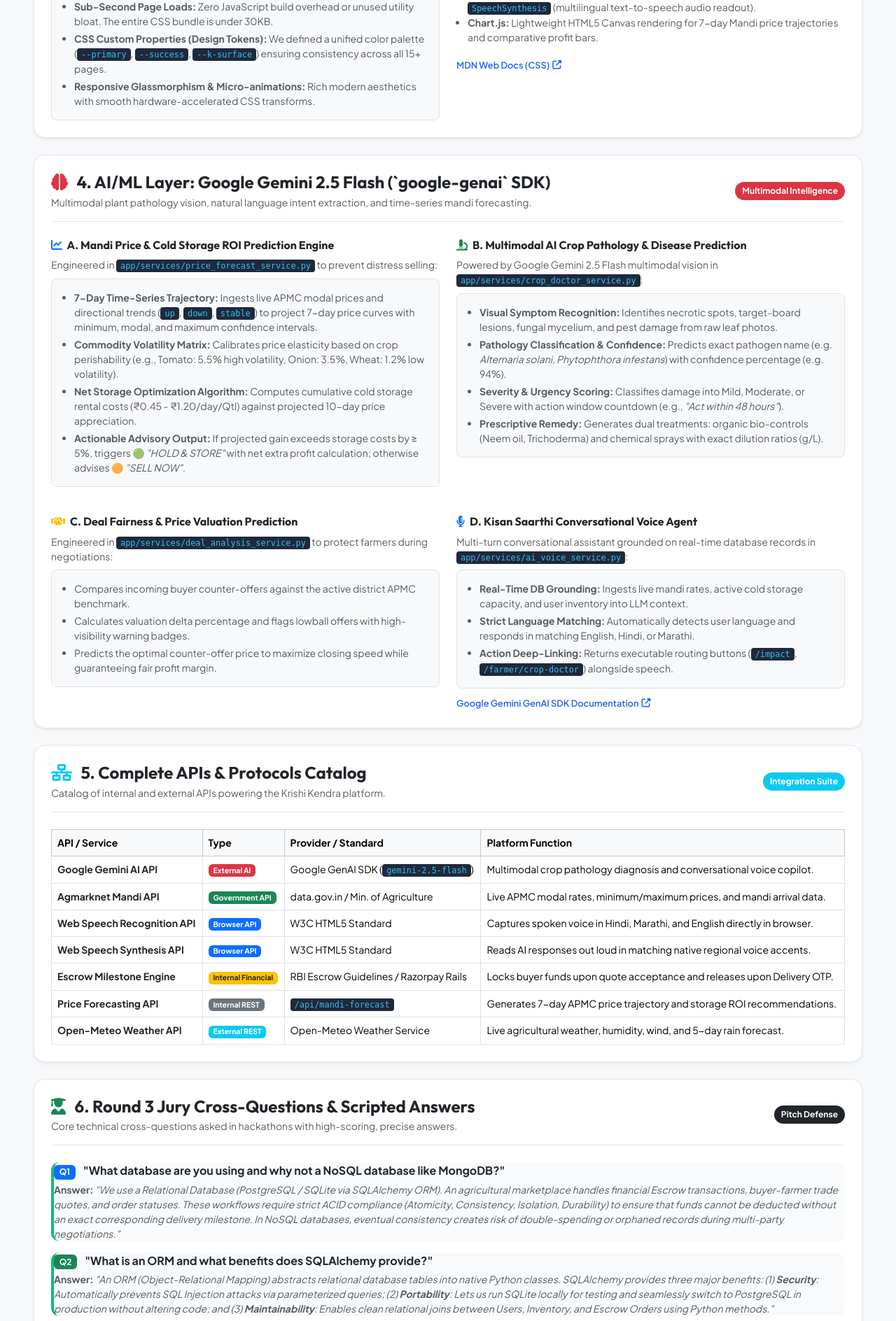
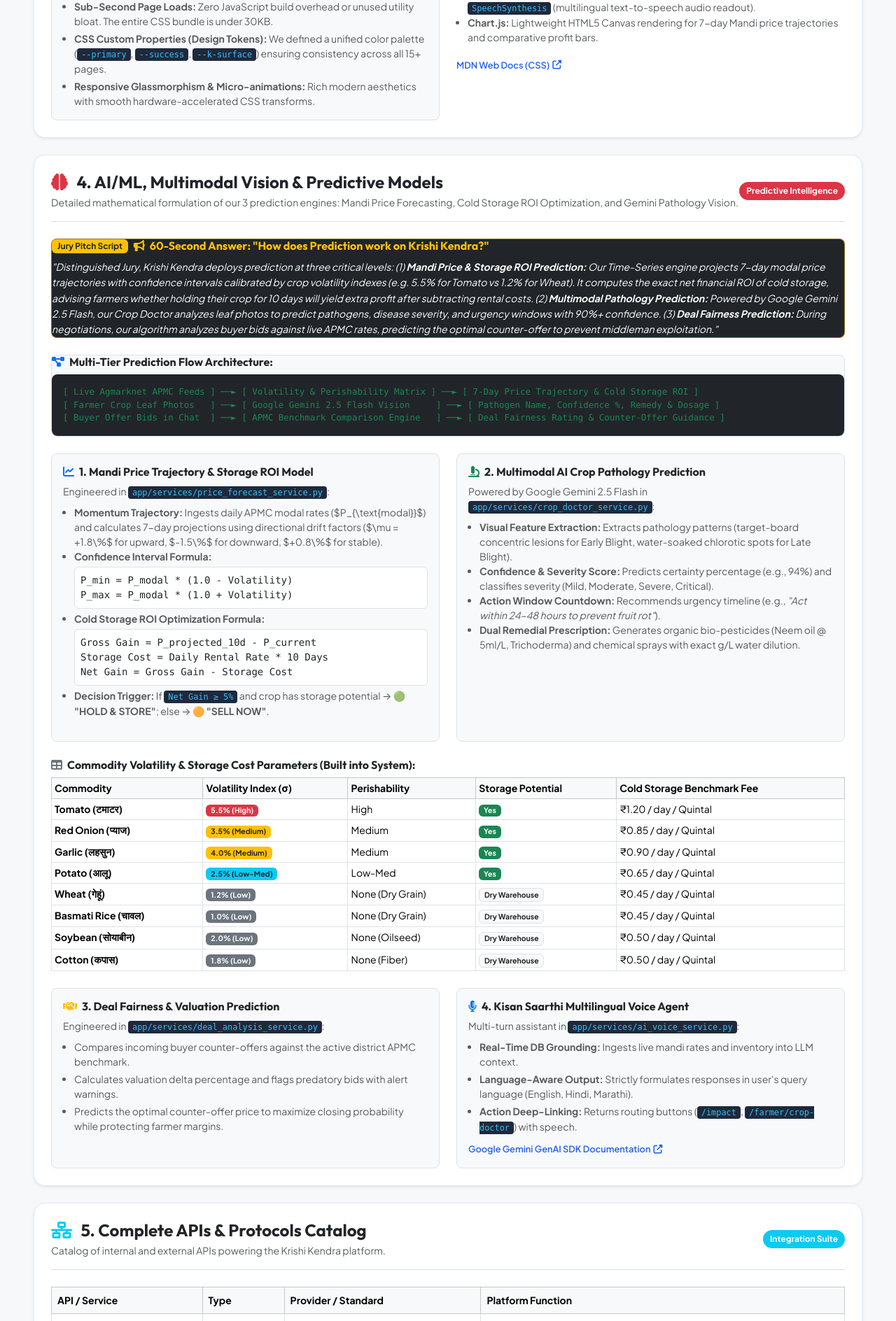
Before and after one commit to GranthSidhant/Krishi_Kendra, a Flask app: page /docs/architecture in a window 1280 px wide. Shown: the part 2103-3991 px from the top of the page at 70% size. Run offline with Flask 3, Linux system fonts and the light colour scheme; some libraries are stand-ins or nearby versions.

Commit message:
docs: enrich reading resource with prediction architecture, commodity volatility matrix, and pitch script

```diff
--- a/app/templates/tech_stack_docs.html
+++ b/app/templates/tech_stack_docs.html
@@ -298,80 +298,188 @@
     </div>
   </div>
 
-  <!-- ==================== SECTION 4: AI/ML & GOOGLE GEMINI VISION ==================== -->
+  <!-- ==================== SECTION 4: AI/ML & PREDICTION ENGINES ==================== -->
   <div class="tech-card p-4 mb-4 shadow-sm" id="aiml-section">
     <div class="border-bottom pb-3 mb-4 d-flex justify-content-between align-items-center">
       <div>
         <h4 class="fw-bold text-dark mb-1">
-          <i class="fas fa-brain text-danger me-2"></i> 4. AI/ML Layer: Google Gemini 2.5 Flash (`google-genai` SDK)
+          <i class="fas fa-brain text-danger me-2"></i> 4. AI/ML, Multimodal Vision & Predictive Models
         </h4>
         <p class="text-muted small mb-0">
-          Multimodal plant pathology vision, natural language intent extraction, and time-series mandi forecasting.
+          Detailed mathematical formulation of our 3 prediction engines: Mandi Price Forecasting, Cold Storage ROI Optimization, and Gemini Pathology Vision.
         </p>
       </div>
-      <span class="tech-badge bg-danger text-white">Multimodal Intelligence</span>
+      <span class="tech-badge bg-danger text-white">Predictive Intelligence</span>
+    </div>
+
+    <!-- 60-Second High-Scoring Jury Pitch Callout Box -->
+    <div class="p-3.5 bg-dark text-white rounded-3 border border-warning border-opacity-50 mb-4">
+      <div class="d-flex align-items-center gap-2 mb-2">
+        <span class="badge bg-warning text-dark fw-bold">Jury Pitch Script</span>
+        <h6 class="fw-bold text-warning mb-0"><i class="fas fa-bullhorn me-1"></i> 60-Second Answer: "How does Prediction work on Krishi Kendra?"</h6>
+      </div>
+      <p class="small text-white text-opacity-90 fst-italic mb-0" style="line-height: 1.6;">
+        "Distinguished Jury, Krishi Kendra deploys prediction at three critical levels: (1) <strong>Mandi Price & Storage ROI Prediction:</strong> Our Time-Series engine projects 7-day modal price trajectories with confidence intervals calibrated by crop volatility indexes (e.g. 5.5% for Tomato vs 1.2% for Wheat). It computes the exact net financial ROI of cold storage, advising farmers whether holding their crop for 10 days will yield extra profit after subtracting rental costs. (2) <strong>Multimodal Pathology Prediction:</strong> Powered by Google Gemini 2.5 Flash, our Crop Doctor analyzes leaf photos to predict pathogens, disease severity, and urgency windows with 90%+ confidence. (3) <strong>Deal Fairness Prediction:</strong> During negotiations, our algorithm analyzes buyer bids against live APMC rates, predicting the optimal counter-offer to prevent middleman exploitation."
+      </p>
+    </div>
+
+    <!-- Prediction Architecture Workflow Diagram -->
+    <div class="bg-light p-3.5 rounded-3 border mb-4">
+      <h6 class="fw-bold text-dark mb-2"><i class="fas fa-project-diagram text-primary me-1"></i> Multi-Tier Prediction Flow Architecture:</h6>
+      <pre class="bg-dark text-success p-3 rounded-3 small mb-0 font-monospace" style="overflow-x: auto; font-size: 0.78rem;">
+[ Live Agmarknet APMC Feeds ] ──► [ Volatility & Perishability Matrix ] ──► [ 7-Day Price Trajectory & Cold Storage ROI ]
+[ Farmer Crop Leaf Photos   ] ──► [ Google Gemini 2.5 Flash Vision     ] ──► [ Pathogen Name, Confidence %, Remedy & Dosage ]
+[ Buyer Offer Bids in Chat  ] ──► [ APMC Benchmark Comparison Engine   ] ──► [ Deal Fairness Rating & Counter-Offer Guidance ]</pre>
     </div>
 
     <div class="row g-4 mb-4">
+      <!-- Engine 1 -->
       <div class="col-lg-6">
-        <h6 class="fw-bold text-dark"><i class="fas fa-chart-line text-primary me-1"></i> A. Mandi Price & Cold Storage ROI Prediction Engine</h6>
-        <p class="small text-muted mb-2">
-          Engineered in <span class="code-pill">app/services/price_forecast_service.py</span> to prevent distress selling:
-        </p>
-        <div class="p-3 bg-light rounded-3 border small text-muted mb-3">
-          <ul class="mb-0 ps-3">
-            <li class="mb-1"><strong>7-Day Time-Series Trajectory:</strong> Ingests live APMC modal prices and directional trends (<span class="code-pill">up</span>, <span class="code-pill">down</span>, <span class="code-pill">stable</span>) to project 7-day price curves with minimum, modal, and maximum confidence intervals.</li>
-            <li class="mb-1"><strong>Commodity Volatility Matrix:</strong> Calibrates price elasticity based on crop perishability (e.g., Tomato: 5.5% high volatility, Onion: 3.5%, Wheat: 1.2% low volatility).</li>
-            <li class="mb-1"><strong>Net Storage Optimization Algorithm:</strong> Computes cumulative cold storage rental costs (₹0.45 - ₹1.20/day/Qtl) against projected 10-day price appreciation.</li>
-            <li><strong>Actionable Advisory Output:</strong> If projected gain exceeds storage costs by &ge; 5%, triggers 🟢 <em>"HOLD & STORE"</em> with net extra profit calculation; otherwise advises 🟠 <em>"SELL NOW"</em>.</li>
+        <div class="p-3 bg-light rounded-3 border h-100">
+          <h6 class="fw-bold text-dark mb-2"><i class="fas fa-chart-line text-primary me-1"></i> 1. Mandi Price Trajectory & Storage ROI Model</h6>
+          <p class="small text-muted mb-2">
+            Engineered in <span class="code-pill">app/services/price_forecast_service.py</span>:
+          </p>
+          <ul class="small text-muted ps-3 mb-3">
+            <li class="mb-1.5"><strong>Momentum Trajectory:</strong> Ingests daily APMC modal rates ($P_{\text{modal}}$) and calculates 7-day projections using directional drift factors ($\mu = +1.8\%$ for upward, $-1.5\%$ for downward, $+0.8\%$ for stable).</li>
+            <li class="mb-1.5"><strong>Confidence Interval Formula:</strong>
+              <div class="bg-white p-2 rounded border font-monospace text-dark mt-1 mb-1">
+                P_min = P_modal * (1.0 - Volatility)<br>
+                P_max = P_modal * (1.0 + Volatility)
+              </div>
+            </li>
+            <li class="mb-1.5"><strong>Cold Storage ROI Optimization Formula:</strong>
+              <div class="bg-white p-2 rounded border font-monospace text-dark mt-1 mb-1">
+                Gross Gain = P_projected_10d - P_current<br>
+                Storage Cost = Daily Rental Rate * 10 Days<br>
+                Net Gain = Gross Gain - Storage Cost
+              </div>
+            </li>
+            <li><strong>Decision Trigger:</strong> If <span class="code-pill">Net Gain &ge; 5%</span> and crop has storage potential &rarr; 🟢 <strong>"HOLD & STORE"</strong>; else &rarr; 🟠 <strong>"SELL NOW"</strong>.</li>
+          </ul>
+        </div>
+      </div>
+
+      <!-- Engine 2 -->
+      <div class="col-lg-6">
+        <div class="p-3 bg-light rounded-3 border h-100">
+          <h6 class="fw-bold text-dark mb-2"><i class="fas fa-microscope text-success me-1"></i> 2. Multimodal AI Crop Pathology Prediction</h6>
+          <p class="small text-muted mb-2">
+            Powered by Google Gemini 2.5 Flash in <span class="code-pill">app/services/crop_doctor_service.py</span>:
+          </p>
+          <ul class="small text-muted ps-3 mb-3">
+            <li class="mb-1.5"><strong>Visual Feature Extraction:</strong> Extracts pathology patterns (target-board concentric lesions for Early Blight, water-soaked chlorotic spots for Late Blight).</li>
+            <li class="mb-1.5"><strong>Confidence & Severity Score:</strong> Predicts certainty percentage (e.g., 94%) and classifies severity (Mild, Moderate, Severe, Critical).</li>
+            <li class="mb-1.5"><strong>Action Window Countdown:</strong> Recommends urgency timeline (e.g., <em>"Act within 24–48 hours to prevent fruit rot"</em>).</li>
+            <li><strong>Dual Remedial Prescription:</strong> Generates organic bio-pesticides (Neem oil @ 5ml/L, Trichoderma) and chemical sprays with exact g/L water dilution.</li>
+          </ul>
+        </div>
+      </div>
+    </div>
+
+    <!-- Commodity Volatility Matrix Table -->
+    <div class="mb-4">
+      <h6 class="fw-bold text-dark mb-2"><i class="fas fa-table text-secondary me-1"></i> Commodity Volatility & Storage Cost Parameters (Built into System):</h6>
+      <div class="table-responsive">
+        <table class="table table-sm table-bordered small mb-0 bg-white">
+          <thead class="table-light">
+            <tr>
+              <th>Commodity</th>
+              <th>Volatility Index (&sigma;)</th>
+              <th>Perishability</th>
+              <th>Storage Potential</th>
+              <th>Cold Storage Benchmark Fee</th>
+            </tr>
+          </thead>
+          <tbody>
+            <tr>
+              <td class="fw-bold">Tomato (टमाटर)</td>
+              <td><span class="badge bg-danger">5.5% (High)</span></td>
+              <td>High</td>
+              <td><span class="badge bg-success">Yes</span></td>
+              <td>₹1.20 / day / Quintal</td>
+            </tr>
+            <tr>
+              <td class="fw-bold">Red Onion (प्याज)</td>
+              <td><span class="badge bg-warning text-dark">3.5% (Medium)</span></td>
+              <td>Medium</td>
+              <td><span class="badge bg-success">Yes</span></td>
+              <td>₹0.85 / day / Quintal</td>
+            </tr>
+            <tr>
+              <td class="fw-bold">Garlic (लहसुन)</td>
+              <td><span class="badge bg-warning text-dark">4.0% (Medium)</span></td>
+              <td>Medium</td>
+              <td><span class="badge bg-success">Yes</span></td>
+              <td>₹0.90 / day / Quintal</td>
+            </tr>
+            <tr>
+              <td class="fw-bold">Potato (आलू)</td>
+              <td><span class="badge bg-info text-dark">2.5% (Low-Med)</span></td>
+              <td>Low-Med</td>
+              <td><span class="badge bg-success">Yes</span></td>
+              <td>₹0.65 / day / Quintal</td>
+            </tr>
+            <tr>
+              <td class="fw-bold">Wheat (गेहूं)</td>
+              <td><span class="badge bg-secondary">1.2% (Low)</span></td>
+              <td>None (Dry Grain)</td>
+              <td><span class="badge bg-light text-dark border">Dry Warehouse</span></td>
+              <td>₹0.45 / day / Quintal</td>
+            </tr>
+            <tr>
+              <td class="fw-bold">Basmati Rice (चावल)</td>
+              <td><span class="badge bg-secondary">1.0% (Low)</span></td>
+              <td>None (Dry Grain)</td>
+              <td><span class="badge bg-light text-dark border">Dry Warehouse</span></td>
+              <td>₹0.45 / day / Quintal</td>
+            </tr>
+            <tr>
+              <td class="fw-bold">Soybean (सोयाबीन)</td>
+              <td><span class="badge bg-secondary">2.0% (Low)</span></td>
+              <td>None (Oilseed)</td>
+              <td><span class="badge bg-light text-dark border">Dry Warehouse</span></td>
+              <td>₹0.50 / day / Quintal</td>
+            </tr>
+            <tr>
+              <td class="fw-bold">Cotton (कपास)</td>
+              <td><span class="badge bg-secondary">1.8% (Low)</span></td>
+              <td>None (Fiber)</td>
+              <td><span class="badge bg-light text-dark border">Dry Warehouse</span></td>
+              <td>₹0.50 / day / Quintal</td>
+            </tr>
+          </tbody>
+        </table>
+      </div>
+    </div>
+
+    <!-- Engine 3 & Engine 4 -->
+    <div class="row g-4">
+      <div class="col-lg-6">
+        <div class="p-3 bg-light rounded-3 border h-100">
+          <h6 class="fw-bold text-dark mb-2"><i class="fas fa-handshake text-warning me-1"></i> 3. Deal Fairness & Valuation Prediction</h6>
+          <p class="small text-muted mb-2">
+            Engineered in <span class="code-pill">app/services/deal_analysis_service.py</span>:
+          </p>
+          <ul class="small text-muted ps-3 mb-0">
+            <li class="mb-1">Compares incoming buyer counter-offers against the active district APMC benchmark.</li>
+            <li class="mb-1">Calculates valuation delta percentage and flags predatory bids with alert warnings.</li>
+            <li>Predicts the optimal counter-offer price to maximize closing probability while protecting farmer margins.</li>
           </ul>
         </div>
       </div>
 
       <div class="col-lg-6">
-        <h6 class="fw-bold text-dark"><i class="fas fa-microscope text-success me-1"></i> B. Multimodal AI Crop Pathology & Disease Prediction</h6>
-        <p class="small text-muted mb-2">
-          Powered by Google Gemini 2.5 Flash multimodal vision in <span class="code-pill">app/services/crop_doctor_service.py</span>:
-        </p>
-        <div class="p-3 bg-light rounded-3 border small text-muted mb-3">
-          <ul class="mb-0 ps-3">
-            <li class="mb-1"><strong>Visual Symptom Recognition:</strong> Identifies necrotic spots, target-board lesions, fungal mycelium, and pest damage from raw leaf photos.</li>
-            <li class="mb-1"><strong>Pathology Classification & Confidence:</strong> Predicts exact pathogen name (e.g. <em>Alternaria solani</em>, <em>Phytophthora infestans</em>) with confidence percentage (e.g. 94%).</li>
-            <li class="mb-1"><strong>Severity & Urgency Scoring:</strong> Classifies damage into Mild, Moderate, or Severe with action window countdown (e.g., <em>"Act within 48 hours"</em>).</li>
-            <li><strong>Prescriptive Remedy:</strong> Generates dual treatments: organic bio-controls (Neem oil, Trichoderma) and chemical sprays with exact dilution ratios (g/L).</li>
+        <div class="p-3 bg-light rounded-3 border h-100">
+          <h6 class="fw-bold text-dark mb-2"><i class="fas fa-microphone-alt text-primary me-1"></i> 4. Kisan Saarthi Multilingual Voice Agent</h6>
+          <p class="small text-muted mb-2">
+            Multi-turn assistant in <span class="code-pill">app/services/ai_voice_service.py</span>:
+          </p>
+          <ul class="small text-muted ps-3 mb-2">
+            <li class="mb-1"><strong>Real-Time DB Grounding:</strong> Ingests live mandi rates and inventory into LLM context.</li>
+            <li class="mb-1"><strong>Language-Aware Output:</strong> Strictly formulates responses in user's query language (English, Hindi, Marathi).</li>
+            <li><strong>Action Deep-Linking:</strong> Returns routing buttons (<span class="code-pill">/impact</span>, <span class="code-pill">/farmer/crop-doctor</span>) with speech.</li>
           </ul>
-        </div>
-      </div>
-    </div>
-
-    <div class="row g-4">
-      <div class="col-lg-6">
-        <h6 class="fw-bold text-dark"><i class="fas fa-handshake text-warning me-1"></i> C. Deal Fairness & Price Valuation Prediction</h6>
-        <p class="small text-muted mb-2">
-          Engineered in <span class="code-pill">app/services/deal_analysis_service.py</span> to protect farmers during negotiations:
-        </p>
-        <div class="p-3 bg-light rounded-3 border small text-muted">
-          <ul class="mb-0 ps-3">
-            <li class="mb-1">Compares incoming buyer counter-offers against the active district APMC benchmark.</li>
-            <li class="mb-1">Calculates valuation delta percentage and flags lowball offers with high-visibility warning badges.</li>
-            <li>Predicts the optimal counter-offer price to maximize closing speed while guaranteeing fair profit margin.</li>
-          </ul>
-        </div>
-      </div>
-
-      <div class="col-lg-6">
-        <h6 class="fw-bold text-dark"><i class="fas fa-microphone-alt text-primary me-1"></i> D. Kisan Saarthi Conversational Voice Agent</h6>
-        <p class="small text-muted mb-2">
-          Multi-turn conversational assistant grounded on real-time database records in <span class="code-pill">app/services/ai_voice_service.py</span>:
-        </p>
-        <div class="p-3 bg-light rounded-3 border small text-muted">
-          <ul class="mb-0 ps-3">
-            <li class="mb-1"><strong>Real-Time DB Grounding:</strong> Ingests live mandi rates, active cold storage capacity, and user inventory into LLM context.</li>
-            <li class="mb-1"><strong>Strict Language Matching:</strong> Automatically detects user language and responds in matching English, Hindi, or Marathi.</li>
-            <li><strong>Action Deep-Linking:</strong> Returns executable routing buttons (<span class="code-pill">/impact</span>, <span class="code-pill">/farmer/crop-doctor</span>) alongside speech.</li>
-          </ul>
-        </div>
-        <div class="mt-2">
           <a href="https://ai.google.dev/docs" target="_blank" class="doc-link">Google Gemini GenAI SDK Documentation <i class="fas fa-external-link-alt"></i></a>
         </div>
       </div>
```
